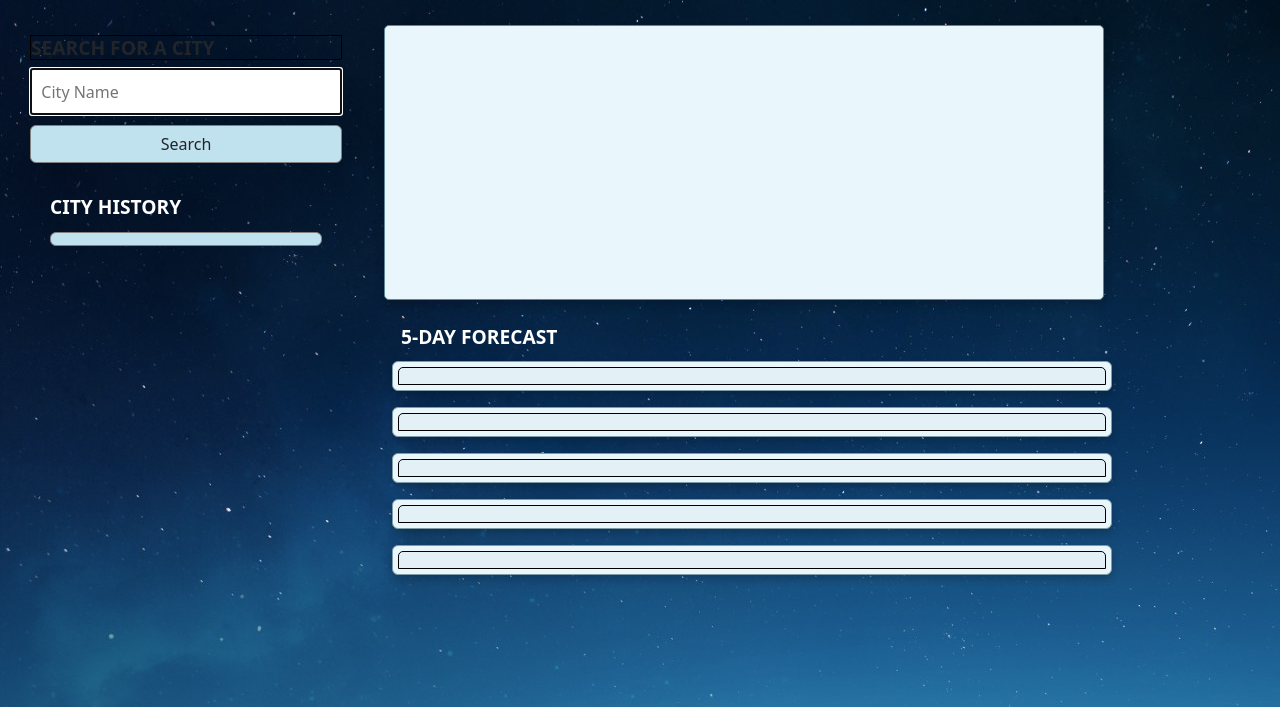
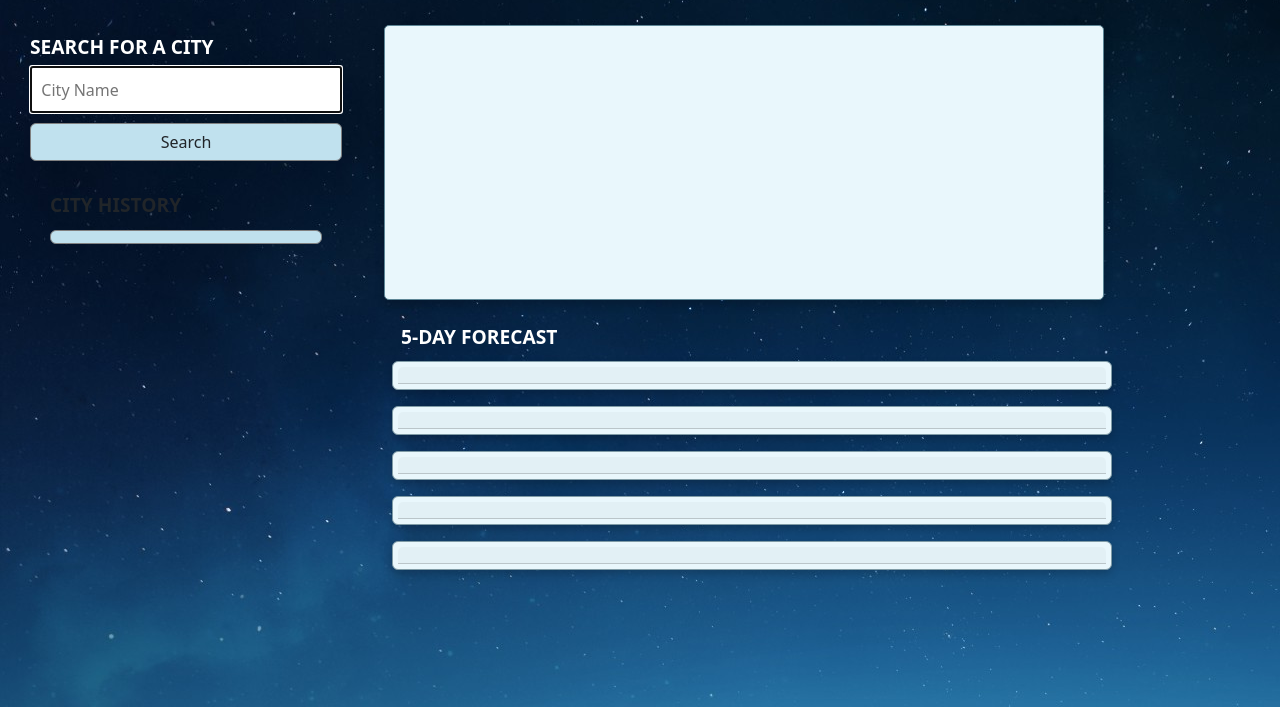
Before and after one commit to Qaizen/WeatherDashboard, a plain HTML site: page index.html in a window 1280 px wide. Shown: the part 93-800 px from the top of the page. Drawn offline with nearby package versions, Linux system fonts and the light colour scheme.

Commit message:
formatting html

```diff
--- a/asset/css/style.css
+++ b/asset/css/style.css
@@ -22,14 +22,14 @@ h1 {
 /* Left side column  */
 
 .card-header {
-    border: 1px solid black;
+    color: white;
 }
 
 .city-group {
     font-size: 1.2rem;
     margin-bottom: 5px;
     font-weight: bold;
-    color: white;
+    color: blackj;
 }
 
 .flex-column {
```
Also changed, not shown: 1 other file.
